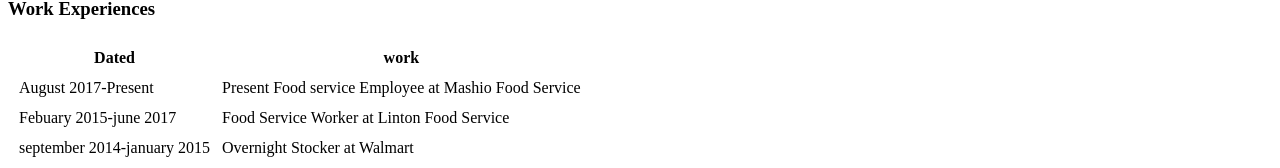
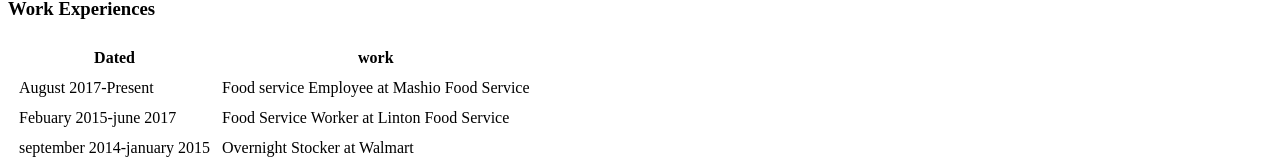
Before and after one commit to lizz93/cv, a plain HTML site: page index.html in a window 1280 px wide. Shown: the part 501-669 px from the top of the page. Drawn offline with Linux system fonts and the light colour scheme.

Commit message:
Update index.html

```diff
--- a/index.html
+++ b/index.html
@@ -36,7 +36,7 @@
     <tbody>
       <tr>
         <td>August 2017-Present</td>
-        <td>Present Food service Employee at Mashio Food Service</td>
+        <td>Food service Employee at Mashio Food Service</td>
       </tr>
       <tr>
         <td>Febuary 2015-june 2017</td>
```
